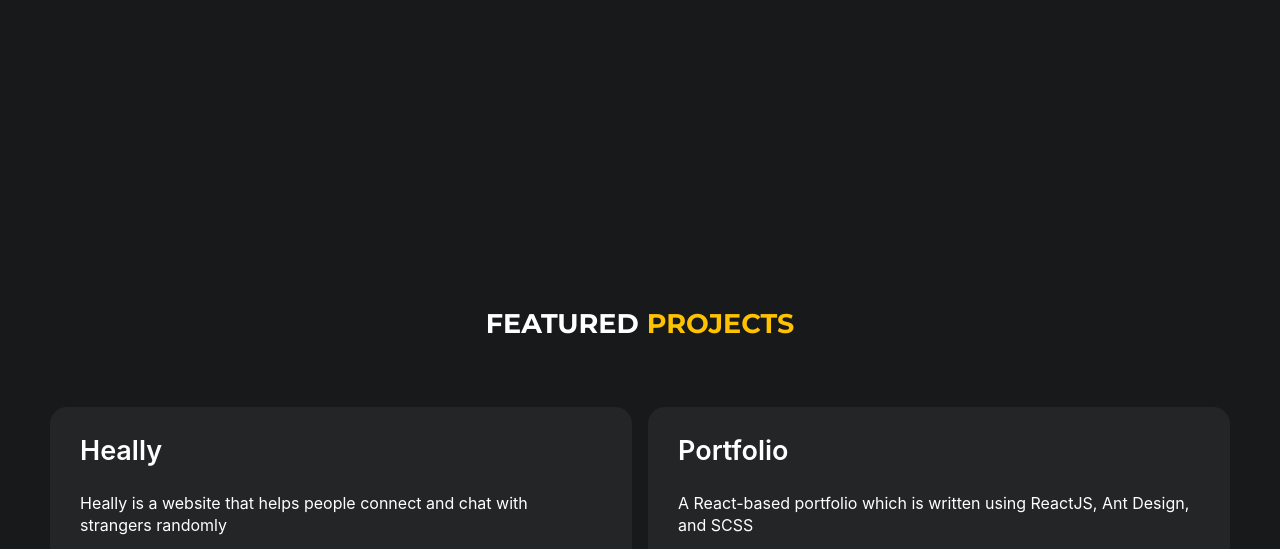
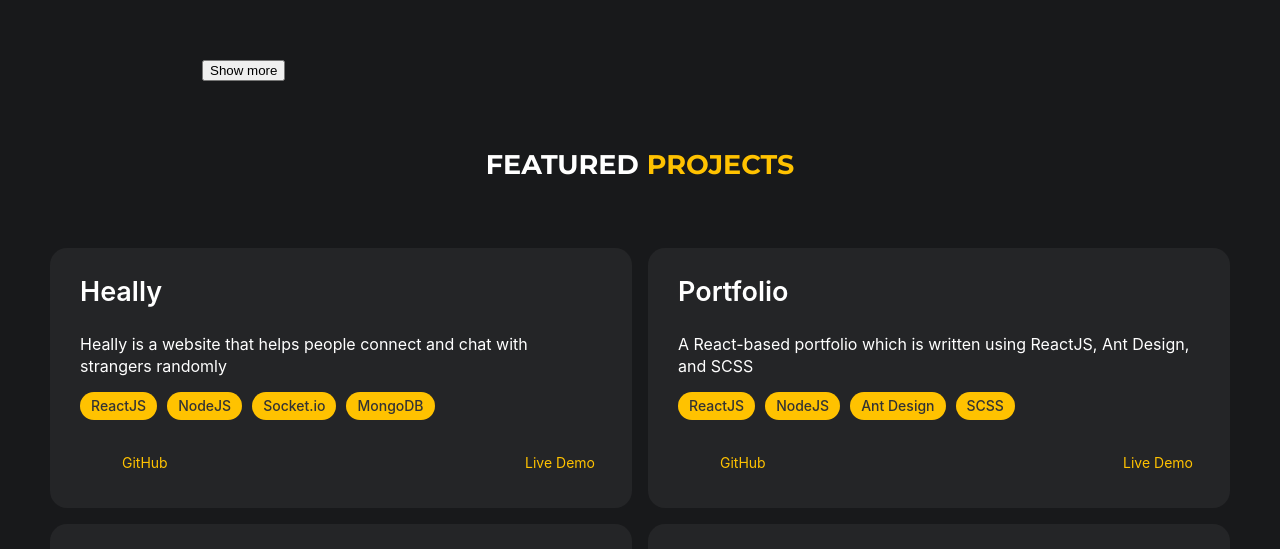
Before and after one commit to viethoang1520/portfolio, a React (Vite) app: page / in a window 1280 px wide. Shown: the part 1323-1872 px from the top of the page. Built offline with nearby package versions, Linux system fonts and the light colour scheme; some icons are missing; a web font is replaced by a local one.

Commit message:
feat: show more/less option for skills

```diff
--- a/src/Pages/Skill/SkillPage.jsx
+++ b/src/Pages/Skill/SkillPage.jsx
@@ -1,8 +1,29 @@
 import { Col, Row } from 'antd';
-import skills from '../../data/skills';
+import originalSkills from '../../data/skills';
 import SkillCard from '../../components/SkillCard/SkillCard';
 import './SkillPage.scss';
+import { useDispatch, useSelector } from 'react-redux';
+import { showAllSkills, collapseSkills } from '../../store/skill/skillSlice';
+import { useEffect, useState } from 'react';
+
 function SkillPage() {
+  const dispatch = useDispatch();
+  const showAll = useSelector((state) => state.skill.showAll);
+  const [skills, setSkills] = useState(originalSkills.slice(0, 8));
+
+  useEffect(() => {
+    if (showAll) {
+      setSkills(originalSkills);
+      console.log("Show all được thực hiện")
+      console.log("Có " + originalSkills.length + " skills")
+    } else {
+      setSkills(originalSkills.slice(0, 8));
+      console.log("Slice được thực hiện")
+      console.log("Có " + originalSkills.slice(0, 8).length + " skills")
+    }
+  }, [showAll]);
+
+  console.log("Tóm lại có " + skills.length + " skills")
   return (
     <div className="skill-block" id='skill'>
       <div className="container">
@@ -13,7 +34,7 @@ function SkillPage() {
           </div>
         </h1>
 
-        <Row  gutter={[16, 16]} className="skill">
+        <Row gutter={[16, 16]} className="skill">
           {skills.map((skill) => (
             <Col data-aos="zoom-in-up" data-aos-delay={`${skill.id}00`} key={skill.id} xs={24} sm={24} md={12} lg={12} xl={6}>
               <SkillCard
@@ -23,6 +44,10 @@ function SkillPage() {
               />
             </Col>
           ))}
+          {showAll ?
+            <button onClick={() => dispatch(collapseSkills(originalSkills))}>Show less</button>:
+            <button onClick={() => dispatch(showAllSkills(originalSkills))}>Show more</button>
+          }
         </Row>
       </div>
     </div>
--- a/src/store/index.js
+++ b/src/store/index.js
@@ -1,8 +1,9 @@
 import { configureStore } from '@reduxjs/toolkit'
 import themeReducer from '@/store/theme/themeSlice'
-
+import skillReducer from '@/store/skill/skillSlice'
 export const store = configureStore({
   reducer: {
     theme: themeReducer,
+    skill: skillReducer
   }
 })
--- /dev/null
+++ b/src/store/skill/skillSlice.js
@@ -0,0 +1,19 @@
+import { createSlice } from '@reduxjs/toolkit'
+
+const skillSlice = createSlice({
+  name: 'skill',
+  initialState: {
+    showAll: false
+  },
+  reducers: {
+    showAllSkills: (state, action) => {
+      state.showAll = true
+    },
+    collapseSkills: (state, action) => {
+      state.showAll = false
+    }
+  }
+})
+
+export const { showAllSkills, collapseSkills } = skillSlice.actions
+export default skillSlice.reducer
```
